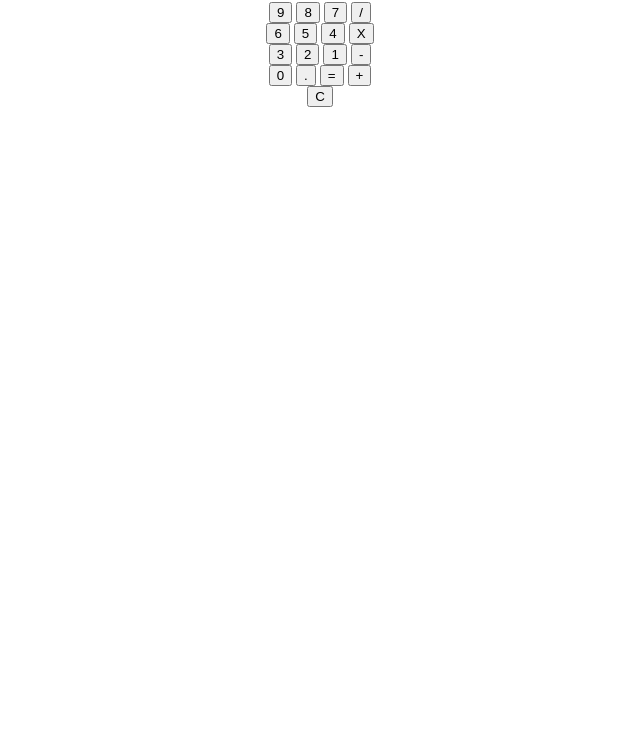
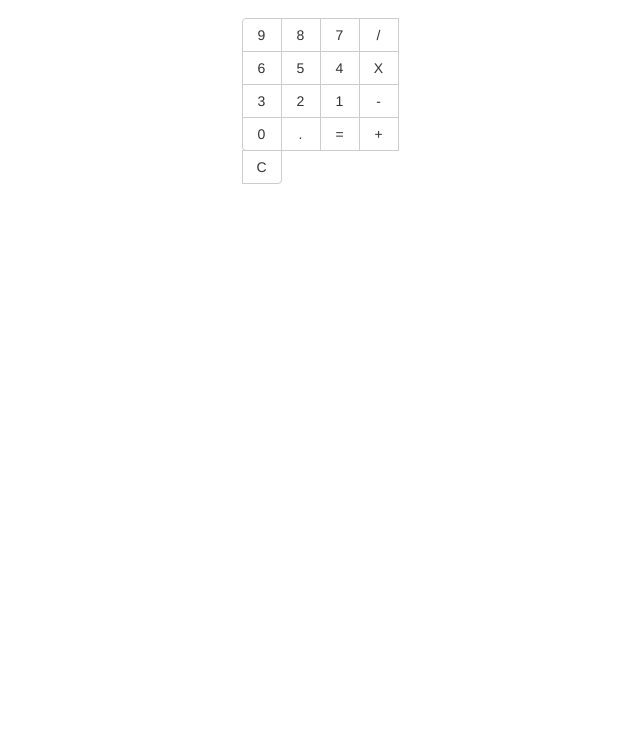
Before and after one commit to vicforpublic/databases-web, a plain HTML site: page calculator.html in a window 1280 px wide. Shown: the part 65-800 px from the top of the page, without its empty margins (320-960 px from the left). Drawn offline with nearby package versions, Linux system fonts and the light colour scheme; files that its build step writes are made by us from their sources.

Commit message:
Add files via upload

```diff
--- a/calculator.html
+++ b/calculator.html
@@ -2,6 +2,46 @@
 <html>
 <head>
 <title>CALCULADORA</title>
+
+ <meta charset="utf-8">
+    <meta name="viewport" content="width=device-width, initial-scale=1, shrink-to-fit=no">
+
+    <!-- Bootstrap CSS
+    <link rel="stylesheet" href="https://stackpath.bootstrapcdn.com/bootstrap/4.1.3/css/bootstrap.min.css" integrity="sha384-MCw98/SFnGE8fJT3GXwEOngsV7Zt27NXFoaoApmYm81iuXoPkFOJwJ8ERdknLPMO" crossorigin="anonymous">
+    -->
+	<link rel="stylesheet" href="css/css2.css">
+
+
+ </head>
+ <center>
+<body>
+<h2>Calculadora</h2>
+
+<p id="demo"></p>
+<div class="btn-group btn-matrix">
+<button type="button" class="btn btn-default" onclick="clicarNumero(9)">9</button>
+<button type="button" class="btn btn-default" onclick="clicarNumero(8)">8</button>
+<button type="button" class="btn btn-default" onclick="clicarNumero(7)">7</button>
+<button type="button" class="btn btn-default" onclick="operador('/')">/</button>
+<br>
+<button type="button" class="btn btn-default" onclick="clicarNumero(6)">6</button>
+<button type="button" class="btn btn-default" onclick="clicarNumero(5)">5</button>
+<button type="button" class="btn btn-default" onclick="clicarNumero(4)">4</button>
+<button type="button" class="btn btn-default" onclick="clicarNumero('x')">X</button>
+<br>
+<button type="button" class="btn btn-default" onclick="clicarNumero(3)">3</button>
+<button type="button" class="btn btn-default" onclick="clicarNumero(2)">2</button>
+<button type="button" class="btn btn-default" onclick="clicarNumero(1)">1</button>
+<button type="button" class="btn btn-default" onclick="operador('-')">-</button>
+<br>
+<button type="button" class="btn btn-default" onclick="clicarNumero(0)">0</button>
+<button type="button" class="btn btn-default" onclick="operador('.')">.</button>
+<button type="button" class="btn btn-default" onclick="calcula()">=</button>
+<button type="button" class="btn btn-default" onclick="operador('+')">+</button>
+<br>
+<button type="button" class="btn btn-default" onclick="apagar()">C</button>
+</div>
+
 <script>
 var  op1, op2, op;
 var estado = 0, result;
@@ -40,33 +80,6 @@ function calcula (){
 }
 
 </script>
- </head>
- <center>
-<body>
-<h2>Calculadora</h2>
-
-<p id="demo"></p>
-<button type="button" onclick="clicarNumero(9)">9</button>
-<button type="button" onclick="clicarNumero(8)">8</button>
-<button type="button" onclick="clicarNumero(7)">7</button>
-<button type="button" onclick="operador('/')">/</button>
-<br>
-<button type="button" onclick="clicarNumero(6)">6</button>
-<button type="button" onclick="clicarNumero(5)">5</button>
-<button type="button" onclick="clicarNumero(4)">4</button>
-<button type="button" onclick="clicarNumero('X')">X</button>
-<br>
-<button type="button" onclick="clicarNumero(3)">3</button>
-<button type="button" onclick="clicarNumero(2)">2</button>
-<button type="button" onclick="clicarNumero(1)">1</button>
-<button type="button" onclick="operador('-')">-</button>
-<br>
-<button type="button" onclick="clicarNumero(0)">0</button>
-<button type="button" onclick="operador('.')">.</button>
-<button type="button" onclick="calcula()">=</button>
-<button type="button" onclick="operador('+')">+</button>
-<br>
-<button type="button" onclick="apagar()">C</button>
 
 </body>
 </center>
```
